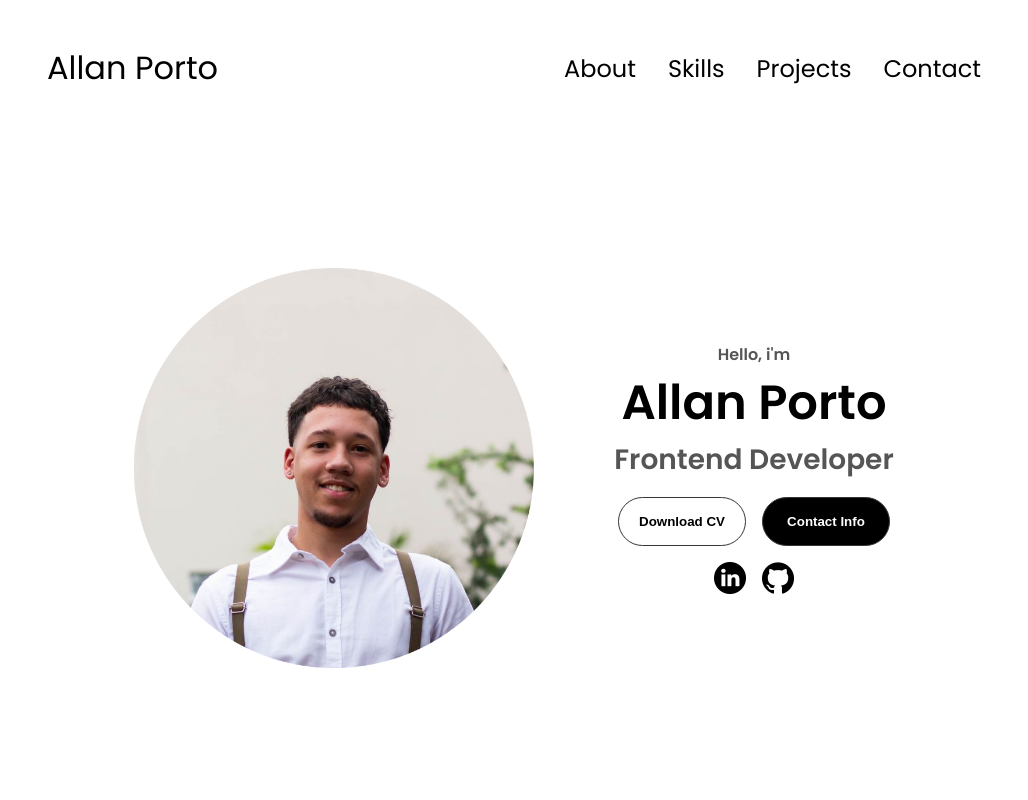
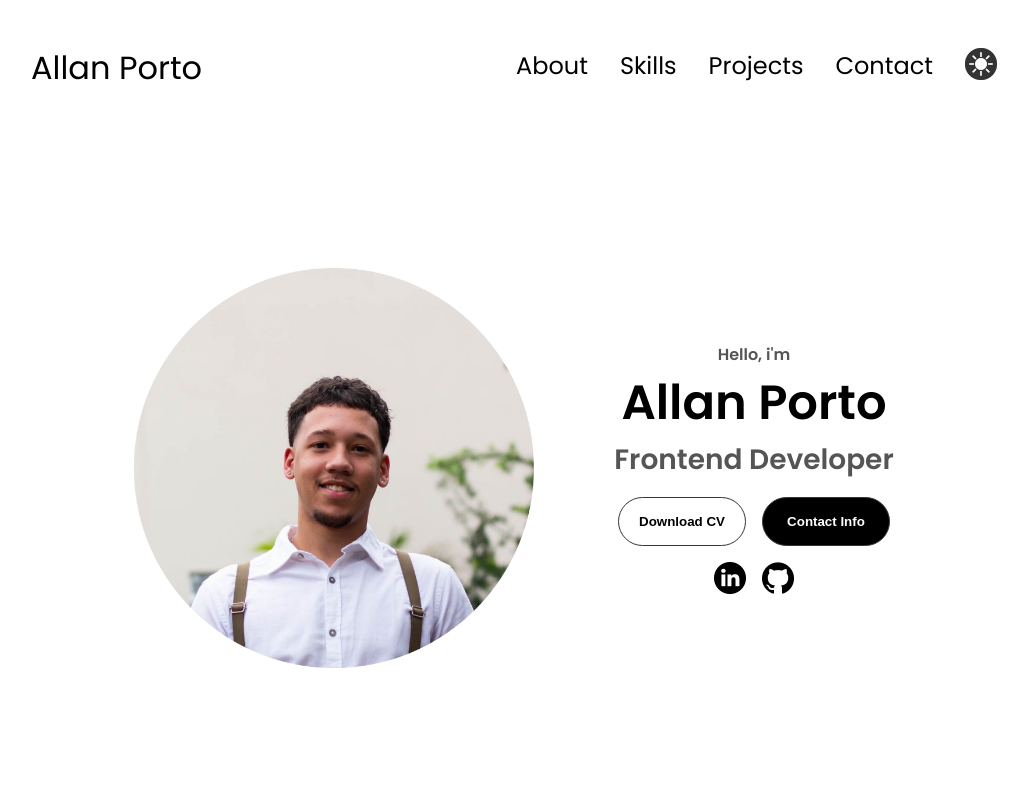
Before and after one commit to Ferreirallan/new-portfolio, a plain HTML site: page index.html in a window 1280 px wide. Shown: the top 800 px of the page, without its empty margins (126-1154 px from the left). Drawn offline with Linux system fonts and the light colour scheme.

Commit message:
Update index.html

```diff
--- a/index.html
+++ b/index.html
@@ -16,6 +16,15 @@
                 <li><a href="#skills">Skills</a></li>
                 <li><a href="#projects">Projects</a></li>
                 <li><a href="#contact">Contact</a></li>
+                <li>
+                    <img
+                    id="modeToggle"
+                    class="icon color-icon"
+                    src="assetes/theme_light.png"
+                    src-light="assetes/theme_light.png"
+                    src-dark="assetes/theme_dark.png"
+                     alt="Color theme light icon">
+                </li>
             </ul>
         </div>
     </nav>
@@ -32,6 +41,15 @@
                 <li><a href="#skills" onclick="toggleMenu()">Skills</a></li>
                 <li><a href="#projects" onclick="toggleMenu()">Projects</a></li>
                 <li><a href="#contact" onclick="toggleMenu()">Contact</a></li>
+                <li>
+                    <img
+                    id="modeToggle"
+                    class="icon color-icon"
+                    src="assetes/theme_light.png"
+                    src-light="assetes/theme_light.png"
+                    src-dark="assetes/theme_dark.png"
+                     alt="Color theme light icon">
+                </li>
             </div>
         </div>
     </nav>
```
